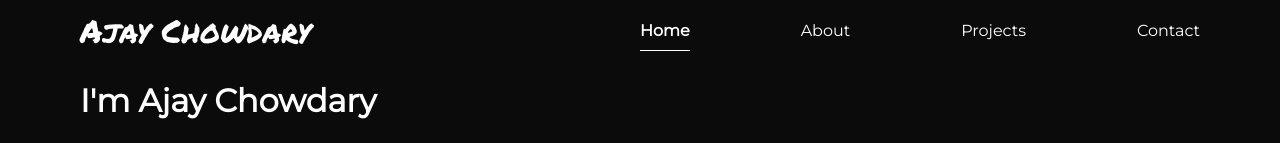
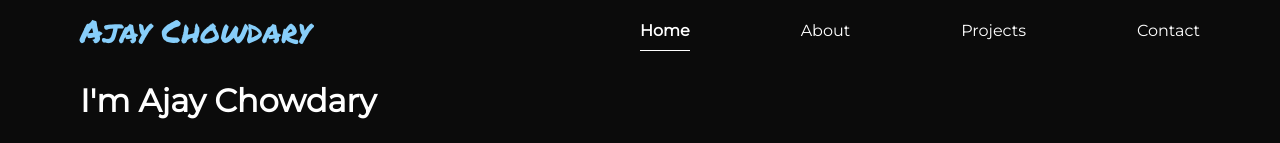
Before and after one commit to ajay-8192/portfolio, a React app: page / in a window 1280 px wide. Shown: the top 143 px of the page. Built offline with nearby package versions, Linux system fonts and the light colour scheme.

Commit message:
changed logo color

```diff
--- a/src/scss/navbar.module.scss
+++ b/src/scss/navbar.module.scss
@@ -8,7 +8,8 @@
 
   &-logo {
     font-family: 'Permanent Marker', cursive;
-    font-size: xx-large
+    font-size: xx-large;
+    color: lightskyblue;
   }
 
   &-links {
```
Also changed, not shown: 1 other file (tests, documents, lock files or other folders).
